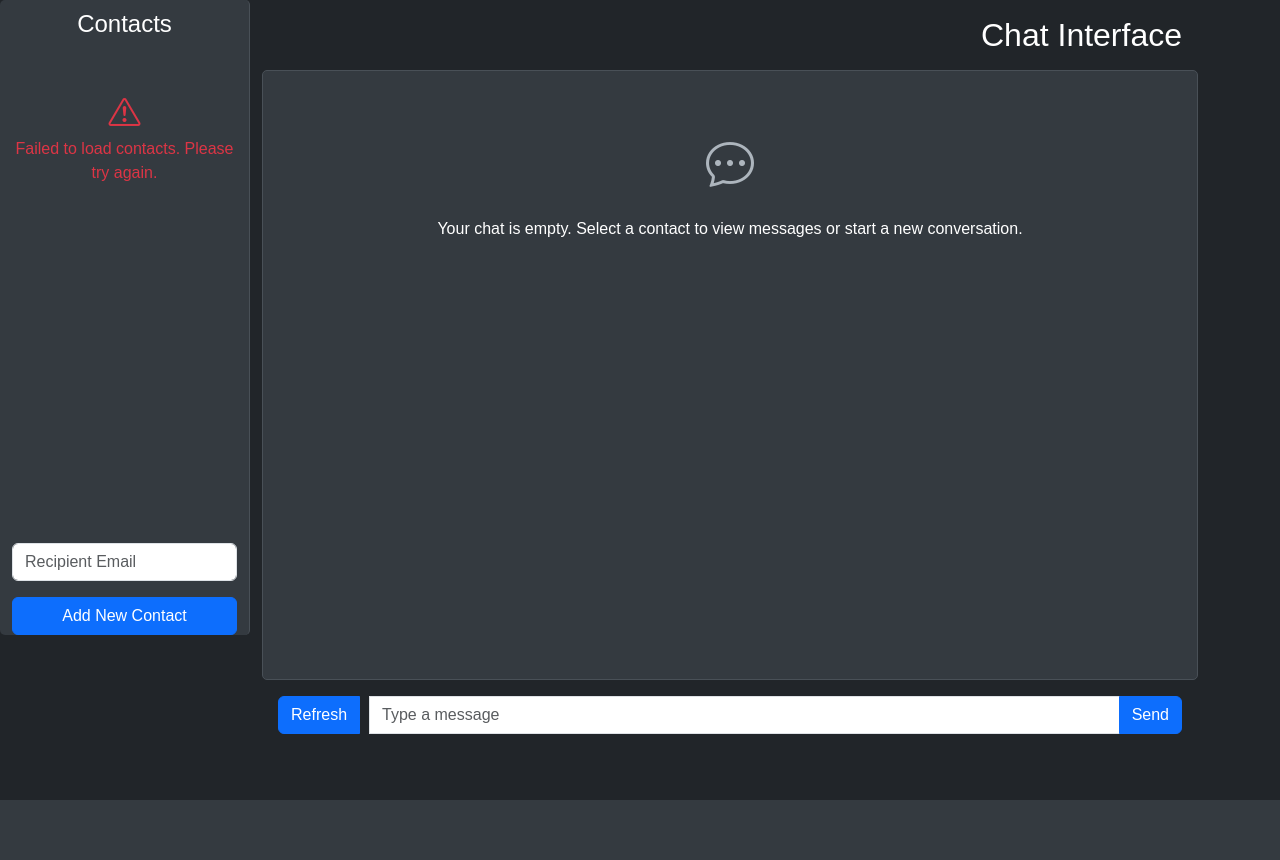
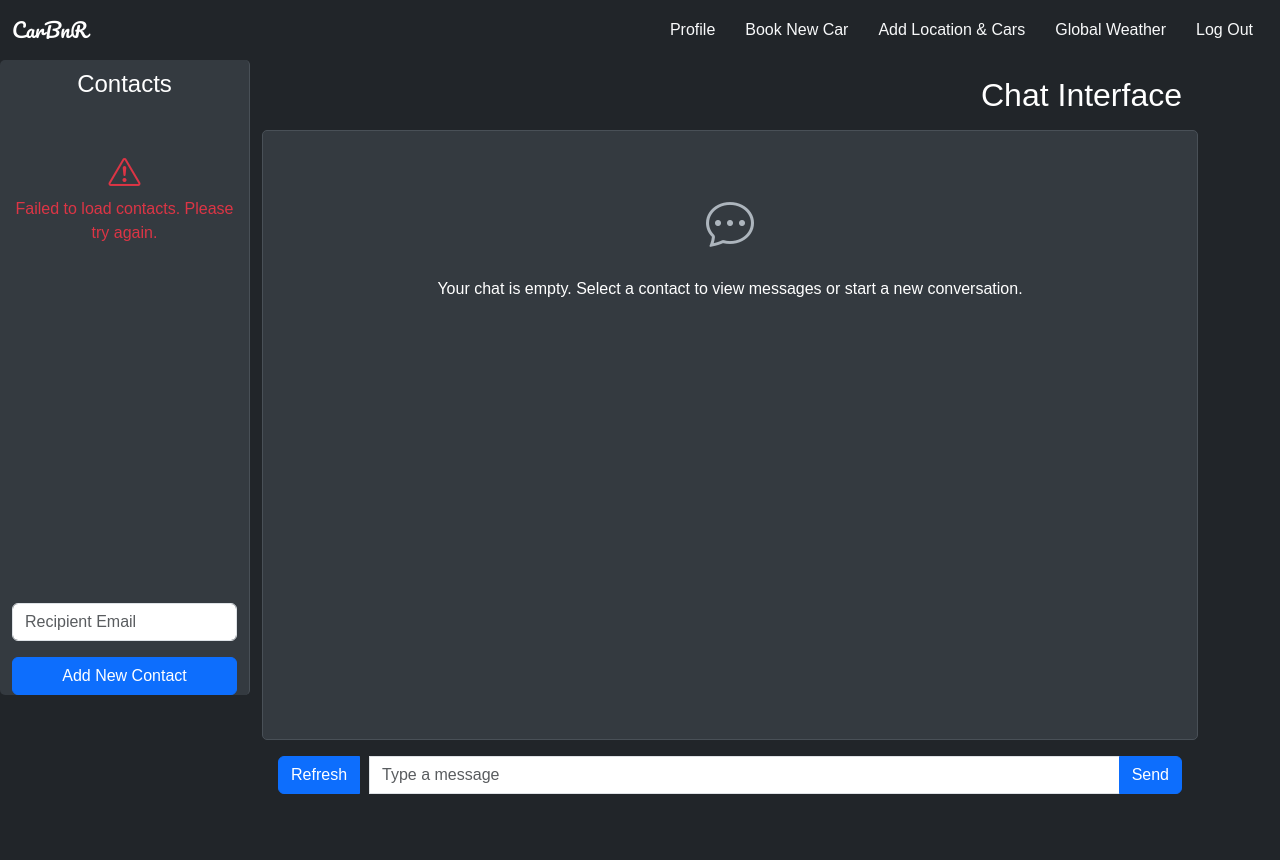
Before and after one commit to OMARAMO77/CarBnR_v5, a Flask app: template carapp/templates/chat-interface.html in a window 1280 px wide. Before the commit the page ends 800 px from the top, so only its background shows below. Run offline with Flask 3, Linux system fonts and the light colour scheme; the template is opened without the code that fills it, so the values that code supplies are empty.

Commit message:
chat-interface.html

```diff
--- a/carapp/templates/chat-interface.html
+++ b/carapp/templates/chat-interface.html
@@ -3,13 +3,44 @@
 <head>
     <meta charset="UTF-8">
     <meta name="viewport" content="width=device-width, initial-scale=1.0">
-    <link href="https://cdn.jsdelivr.net/npm/bootstrap@5.3.0/dist/css/bootstrap.min.css" rel="stylesheet">
-    <link href="https://cdn.jsdelivr.net/npm/bootstrap-icons/font/bootstrap-icons.css" rel="stylesheet">
-    <link rel="stylesheet" type="text/css" href="../static/styles/chat-interface.css">
+    <link rel="stylesheet" href="https://cdn.jsdelivr.net/npm/bootstrap@5.3.0/dist/css/bootstrap.min.css">
+    <link rel="stylesheet" href="https://cdn.jsdelivr.net/npm/bootstrap-icons/font/bootstrap-icons.css">
+    <link rel="stylesheet" href="https://fonts.googleapis.com/css2?family=Pacifico&amp;display=swap">
+    <link rel="stylesheet" href="../static/styles/navbar.css">
+    <link rel="stylesheet" href="../static/styles/chat-interface.css">
     <link rel="icon" href="../static/images/thumb.png">
     <title>Chat Interface</title>
 </head>
 <body>
+  <!-- Navigation Bar -->
+  <nav class="navbar navbar-expand-lg navbar-dark bg-dark">
+    <div class="container-fluid">
+      <a class="navbar-brand text-white" href="./" style="font-family: 'Pacifico', cursive;">CarBnR</a>
+      <button class="navbar-toggler" type="button" data-bs-toggle="collapse" data-bs-target="#navbarNav">
+        <span class="navbar-toggler-icon"></span>
+      </button>
+      <div class="collapse navbar-collapse" id="navbarNav">
+        <ul class="navbar-nav ms-auto">
+          <li class="nav-item">
+            <a class="nav-link" href="/profile" data-bs-toggle="tab">Profile</a>
+          </li>
+          <li class="nav-item">
+            <a class="nav-link" href="/select_cars" data-bs-toggle="tab">Book New Car</a>
+          </li>
+          <li class="nav-item">
+            <a class="nav-link" href="/add-location-and-cars" data-bs-toggle="tab">Add Location & Cars</a>
+          </li>
+          <li class="nav-item">
+            <a class="nav-link" href="/global-weather" data-bs-toggle="tab">Global Weather</a>
+          </li>
+          <li class="nav-item">
+            <a class="nav-link text-danger" id="log-out">Log Out</a>
+          </li>
+        </ul>
+      </div>
+    </div>
+  </nav>
+
 <div class="container-fluid vh-100 d-flex flex-column">
     <div class="row flex-grow-1">
         <!-- Sidebar for Contacts -->
@@ -26,7 +57,7 @@
             </div>
             <input type="text" id="recipient" class="form-control mt-auto mb-3" style="display:none" placeholder="Recipient ID" readonly>
             <input type="email" id="recipientEmail" class="form-control mt-auto mb-3" placeholder="Recipient Email" readonly>
-            <button id="addContactBtn" class="btn btn-primary mt-auto" data-bs-toggle="modal" data-bs-target="#addContactModal">
+            <button id="addContactBtn" class="btn btn-primary">
                 Add New Contact
             </button>
         </div>
@@ -68,5 +99,6 @@
 
 <script src="../static/scripts/status-parameters.js"></script>
 <script src="../static/scripts/chat-interface.js"></script>
+<script src="https://cdn.jsdelivr.net/npm/bootstrap@5.3.2/dist/js/bootstrap.bundle.min.js"></script>
 </body>
 </html>
```
